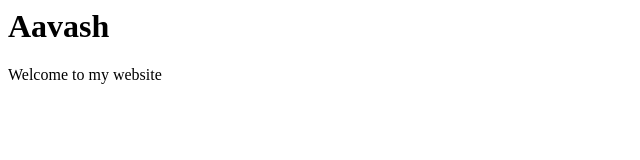
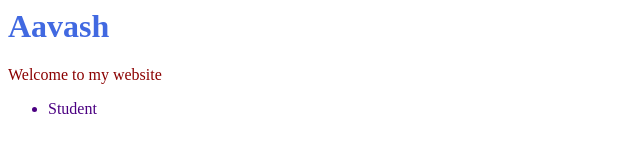
Before and after one commit to aavashs/aavashs.github.io, a plain HTML site: page index.html in a window 1280 px wide. Shown: the whole page, without its empty margins (0-640 px from the left). Drawn offline with Linux system fonts and the light colour scheme.

Commit message:
Added colour

```diff
--- a/index.html
+++ b/index.html
@@ -1,9 +1,13 @@
 <html>
     <head>
+        <link href="style.css" type= "text/css" rel="stylesheet">
         <title>Aavash</title>
     </head>
     <body>
         <h1>Aavash</h1>
-        <p>Welcome to my website </p>
+        <p>Welcome to my website</p>
+        <ul>
+            <li>Student</li>
+        </ul>
     </body>
 </html>
--- /dev/null
+++ b/style.css
@@ -0,0 +1,10 @@
+h1 {
+    color: royalblue;
+}
+p {
+    color:darkred;
+}
+
+li{
+    color: indigo;
+}
```
